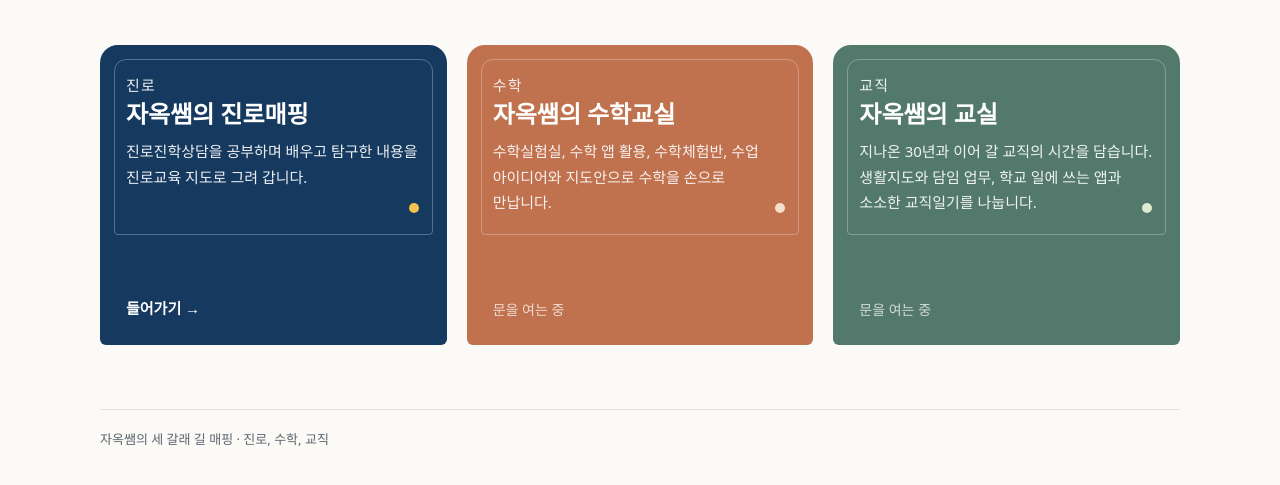
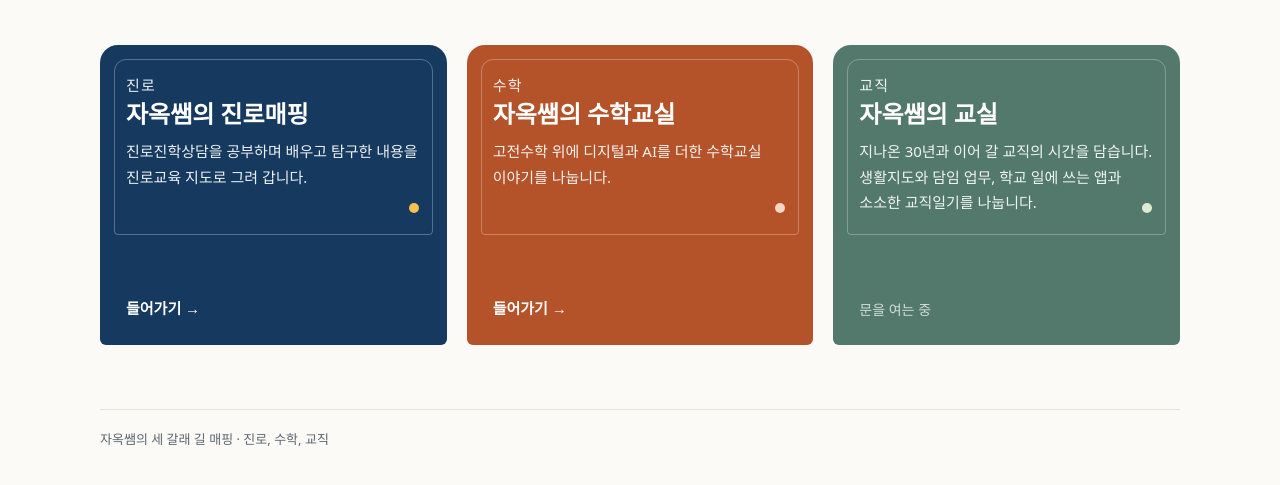
Before and after one commit to imajewel75/imajewel75.github.io, a plain HTML site: page index.html in a window 1280 px wide. Shown: the part 199-684 px from the top of the page. Drawn offline with Linux system fonts and the light colour scheme; a web font is replaced by a local one.

Commit message:
현관: 수학 문 열기 — 자옥쌤의 수학교실 https://math-classroom-pi.vercel.app/ 로 연결
'문을 여는 중'이던 수학 문을 링크로 바꾸고 설명을
"고전수학 위에 디지털과 AI를 더한 수학교실 이야기를 나눕니다."로 맞춤.

Co-Authored-By: Claude Opus 5.5 <noreply@anthropic.com>
Claude-Session: https://claude.ai/code/session_01R4wWwSKkkpTMPyTPbU5aZV

```diff
--- a/index.html
+++ b/index.html
@@ -67,12 +67,12 @@
     <span class="go">들어가기 →</span>
   </a>
 
-  <div class="door math" aria-disabled="true">
+  <a class="door math" href="https://math-classroom-pi.vercel.app/">
     <p class="tag">수학</p>
     <h2>자옥쌤의 수학교실</h2>
-    <p>수학실험실, 수학 앱 활용, 수학체험반, 수업 아이디어와 지도안으로 수학을 손으로 만납니다.</p>
-    <span class="soon">문을 여는 중</span>
-  </div>
+    <p>고전수학 위에 디지털과 AI를 더한 수학교실 이야기를 나눕니다.</p>
+    <span class="go">들어가기 →</span>
+  </a>
 
   <div class="door room" aria-disabled="true">
     <p class="tag">교직</p>
```
